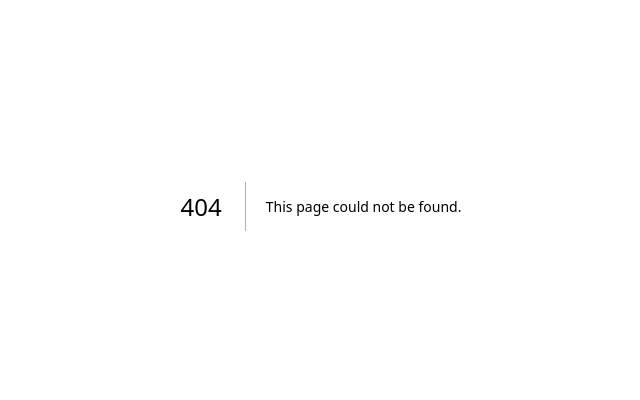
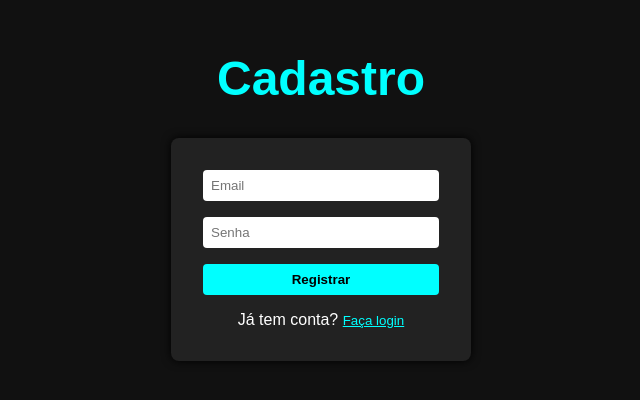
Before and after one commit to ThiagoThomas09/link-manager, a Next.js app: page /register in a window 1280 px wide. Before the commit this address had no page. Shown: the part 194-594 px from the top of the page, without its empty margins (319-959 px from the left). Built offline with nearby package versions, Linux system fonts and the light colour scheme.

Commit message:
Criando pagina de registro, tera o mesmo css da pagina de login

```diff
--- /dev/null
+++ b/app/register/page.tsx
@@ -0,0 +1,83 @@
+"use client";
+
+import { useState } from "react";
+import { useRouter } from "next/navigation";
+import styles from "../page.module.css";
+
+export default function RegisterPage() {
+  const router = useRouter();
+  const [email, setEmail] = useState("");
+  const [password, setPassword] = useState("");
+  const [message, setMessage] = useState("");
+  const [success, setSuccess] = useState(false);
+
+  const handleRegister = async (e: React.FormEvent) => {
+    e.preventDefault();
+
+    try {
+      const res = await fetch("/api/register", {
+        method: "POST",
+        headers: { "Content-Type": "application/json" },
+        body: JSON.stringify({ email, password }),
+      });
+
+      const data = await res.json();
+
+      if (res.ok) {
+        setSuccess(true);
+        setMessage("✅ Usuário criado com sucesso! Redirecionando...");
+        setTimeout(() => router.push("/"), 2000);
+      } else {
+        setSuccess(false);
+        setMessage(data.error || "Erro ao registrar.");
+      }
+    } catch (err: any) {
+      setSuccess(false);
+      setMessage("Erro ao conectar com o servidor.");
+    }
+  };
+
+  return (
+    <div className={styles.page}>
+      <main className={styles.main}>
+        <h1 className={styles.welcome}>Cadastro</h1>
+
+        <div className={styles.loginBox}>
+          <form onSubmit={handleRegister} className={styles.form}>
+            <input
+              type="email"
+              placeholder="Email"
+              value={email}
+              onChange={(e) => setEmail(e.target.value)}
+              required
+            />
+            <input
+              type="password"
+              placeholder="Senha"
+              value={password}
+              onChange={(e) => setPassword(e.target.value)}
+              required
+            />
+            <button type="submit">Registrar</button>
+          </form>
+
+          {message && (
+            <p
+              className={styles.message}
+              style={{ color: success ? "green" : "red" }}
+            >
+              {message}
+            </p>
+          )}
+
+          <p className={styles.toggleText}>
+            Já tem conta?{" "}
+            <button onClick={() => router.push("/")} className={styles.toggle}>
+              Faça login
+            </button>
+          </p>
+        </div>
+      </main>
+    </div>
+  );
+}
```
